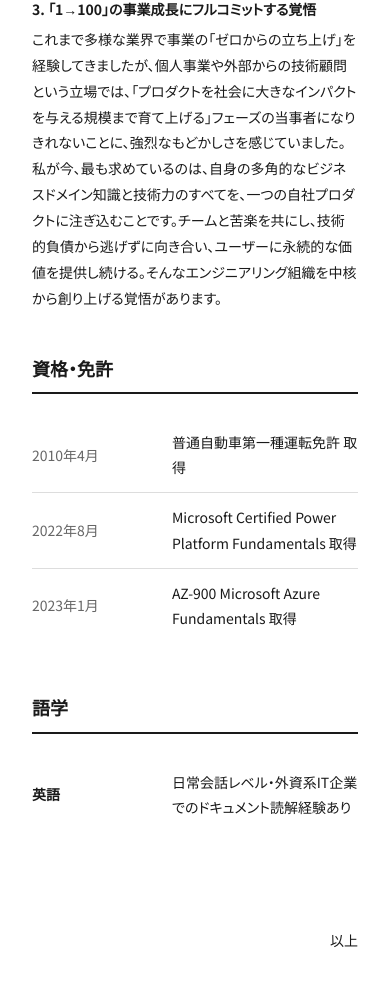
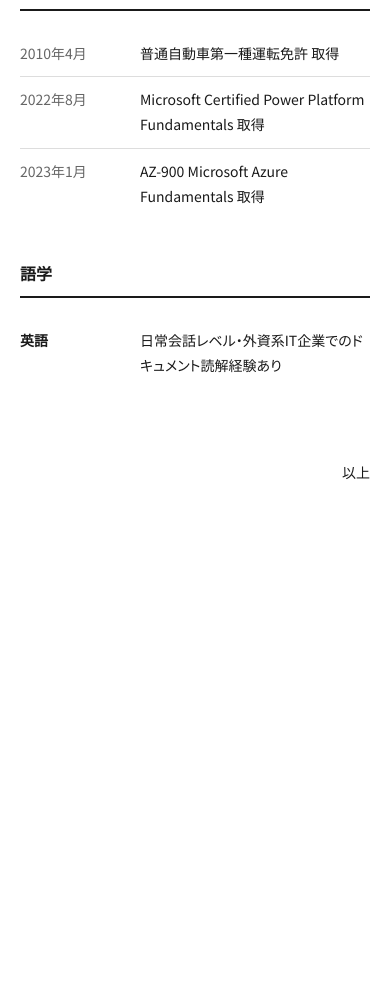
Before and after one commit to bright-broom/WorkHistory, a Next.js app in the folder web/: page / in a window 390 px wide. Shown: the part 7911-8896 px from the top of the page. After the commit the page ends 8428 px from the top, so only its background shows below. Built offline with nearby package versions, Linux system fonts and the light colour scheme.

Commit message:
feat(web): 資格（Certifications）および語学（Languages）セクションの新規追加とページへの統合

```diff
--- a/web/src/app/page.tsx
+++ b/web/src/app/page.tsx
@@ -2,66 +2,28 @@ import { Hero } from "@/components/Hero";
 import { Skills } from "@/components/Skills";
 import { Experience } from "@/components/Experience";
 import { SelfPR } from "@/components/SelfPR";
-import { resumeData } from "@/data/resume";
+import { Certifications } from "@/components/Certifications";
+import { Languages } from "@/components/Languages";
 
 export default function Home() {
   return (
-    <main className="max-w-[800px] mx-auto px-8 py-12 bg-white">
+    <main className="
+      w-full
+      max-w-[800px]
+      mx-auto
+      px-5 sm:px-8 lg:px-10
+      py-8 sm:py-10 lg:py-12
+      bg-white
+    ">
       <Hero />
       <Skills />
       <Experience />
       <SelfPR />
-
-      {/* 資格・免許 - 見出しは左寄せ */}
-      <section className="mb-12">
-        <h2 className="text-[18px] font-bold border-b-2 border-[var(--color-border-dark)] pb-2 mb-6 text-left">
-          資格・免許
-        </h2>
-        <table className="w-full">
-          <tbody>
-            {resumeData.certifications.map((cert, idx) => (
-              <tr
-                key={idx}
-                className={idx !== resumeData.certifications.length - 1 ? "border-b border-[var(--color-border)]" : ""}
-              >
-                <td className="text-[14px] py-3 w-[140px] text-[var(--color-text-muted)] text-left">
-                  {cert.date}
-                </td>
-                <td className="text-[14px] py-3 text-[var(--color-text)] text-left">
-                  {cert.name}
-                </td>
-              </tr>
-            ))}
-          </tbody>
-        </table>
-      </section>
-
-      {/* 語学 - 見出しは左寄せ */}
-      <section className="mb-12">
-        <h2 className="text-[18px] font-bold border-b-2 border-[var(--color-border-dark)] pb-2 mb-6 text-left">
-          語学
-        </h2>
-        <table className="w-full">
-          <tbody>
-            {resumeData.languages.map((lang, idx) => (
-              <tr
-                key={idx}
-                className={idx !== resumeData.languages.length - 1 ? "border-b border-[var(--color-border)]" : ""}
-              >
-                <td className="text-[14px] font-bold py-3 w-[140px] text-[var(--color-text)] text-left">
-                  {lang.language}
-                </td>
-                <td className="text-[14px] py-3 text-[var(--color-text)] text-left">
-                  {lang.level}
-                </td>
-              </tr>
-            ))}
-          </tbody>
-        </table>
-      </section>
+      <Certifications />
+      <Languages />
 
       {/* 以上 - 右寄せ */}
-      <footer className="text-[14px] text-[var(--color-text)] text-right pt-8 mt-16">
+      <footer className="text-right pt-6 sm:pt-8 mt-12 sm:mt-16">
         <p>以上</p>
       </footer>
     </main>
--- /dev/null
+++ b/web/src/components/Certifications.tsx
@@ -0,0 +1,26 @@
+import { resumeData } from "@/data/resume";
+import { Section } from "./Section";
+
+export function Certifications() {
+  return (
+    <Section title="資格・免許">
+      <table className="w-full">
+        <tbody>
+          {resumeData.certifications.map((cert, idx) => (
+            <tr
+              key={idx}
+              className={idx !== resumeData.certifications.length - 1 ? "border-b border-[var(--color-border)]" : ""}
+            >
+              <td className="py-2.5 sm:py-3 w-[120px] sm:w-[140px] text-[var(--color-text-muted)] text-left align-top">
+                {cert.date}
+              </td>
+              <td className="py-2.5 sm:py-3 text-[var(--color-text)] text-left">
+                {cert.name}
+              </td>
+            </tr>
+          ))}
+        </tbody>
+      </table>
+    </Section>
+  );
+}
--- /dev/null
+++ b/web/src/components/Languages.tsx
@@ -0,0 +1,26 @@
+import { resumeData } from "@/data/resume";
+import { Section } from "./Section";
+
+export function Languages() {
+  return (
+    <Section title="語学">
+      <table className="w-full">
+        <tbody>
+          {resumeData.languages.map((lang, idx) => (
+            <tr
+              key={idx}
+              className={idx !== resumeData.languages.length - 1 ? "border-b border-[var(--color-border)]" : ""}
+            >
+              <td className="font-bold py-2.5 sm:py-3 w-[120px] sm:w-[140px] text-[var(--color-text)] text-left align-top">
+                {lang.language}
+              </td>
+              <td className="py-2.5 sm:py-3 text-[var(--color-text)] text-left">
+                {lang.level}
+              </td>
+            </tr>
+          ))}
+        </tbody>
+      </table>
+    </Section>
+  );
+}
```
